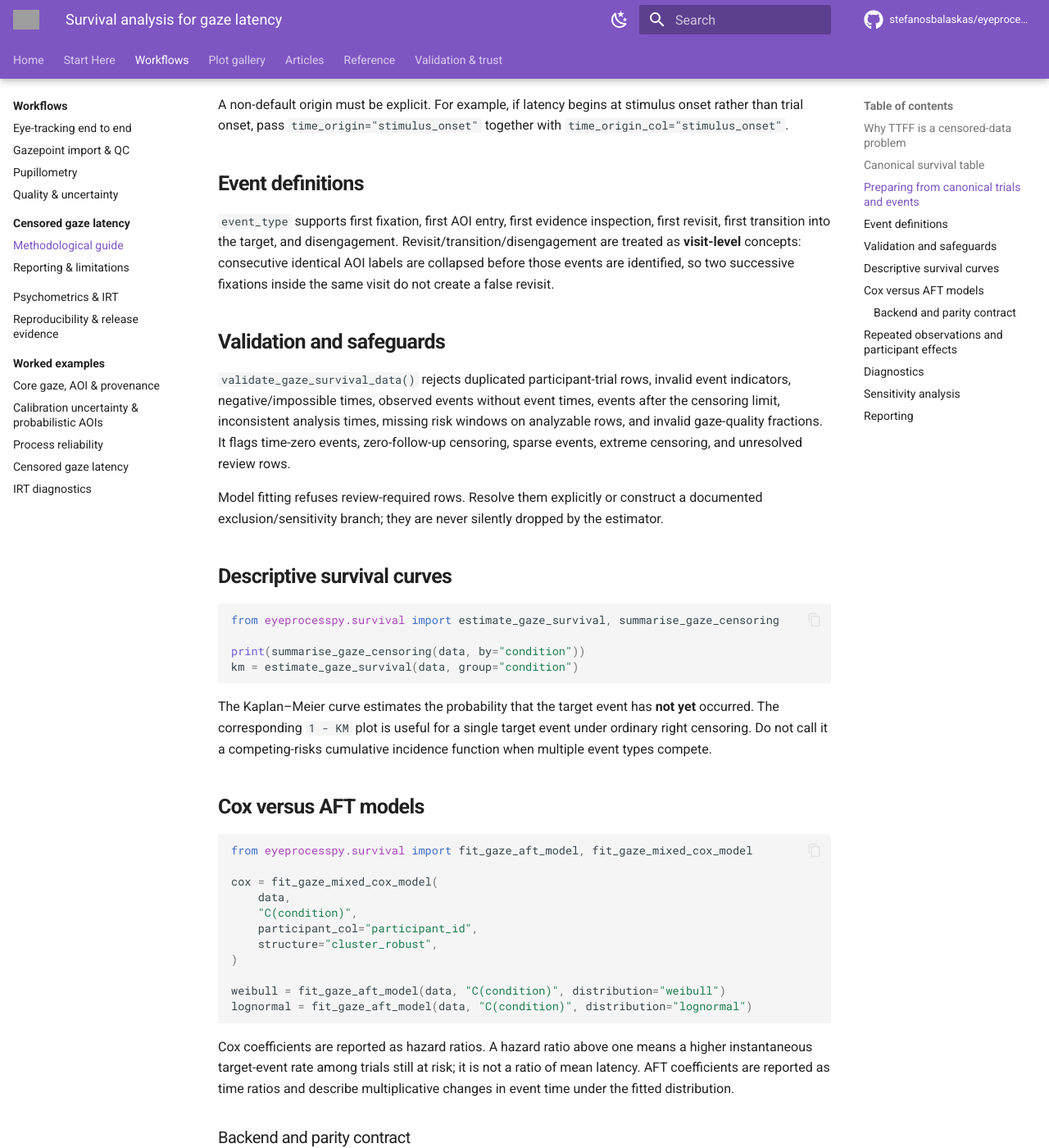
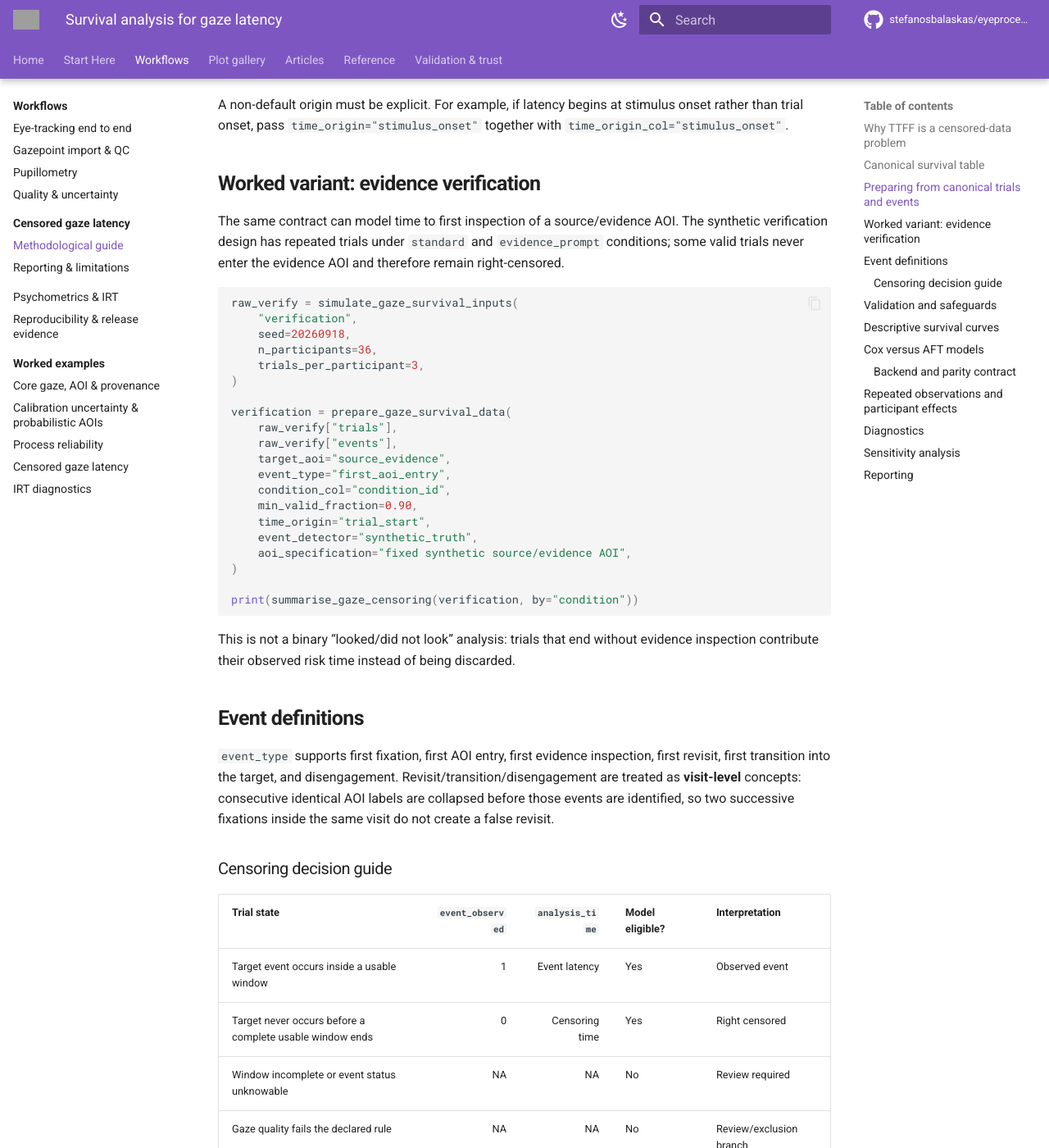
Before and after one commit to stefanosbalaskas/eyeprocesspy, an MkDocs documentation site: the page built from docs/guides/gaze-survival-analysis.md, in a window 1280 px wide and 1400 px high, scrolled down 1470 px. Shown: the whole window at 82% size. Built offline with MkDocs 1.6.1 and Material for MkDocs 9.7.7, drawn with Linux system fonts in a browser that asks for light colours; comment, search, counter and statistics services are not loaded; some of the changed text lies outside the part shown; grey boxes are pictures that could not be loaded.

Commit message:
docs: add verification example and censoring decision guide

````diff
--- a/docs/guides/gaze-survival-analysis.md
+++ b/docs/guides/gaze-survival-analysis.md
@@ -57,9 +57,50 @@ Canonical `eyeprocess` episode tables can be matched by `participant_id + trial_
 
 A non-default origin must be explicit. For example, if latency begins at stimulus onset rather than trial onset, pass `time_origin="stimulus_onset"` together with `time_origin_col="stimulus_onset"`.
 
+## Worked variant: evidence verification
+
+The same contract can model time to first inspection of a source/evidence AOI. The synthetic verification design has repeated trials under `standard` and `evidence_prompt` conditions; some valid trials never enter the evidence AOI and therefore remain right-censored.
+
+```python
+raw_verify = simulate_gaze_survival_inputs(
+    "verification",
+    seed=20260918,
+    n_participants=36,
+    trials_per_participant=3,
+)
+
+verification = prepare_gaze_survival_data(
+    raw_verify["trials"],
+    raw_verify["events"],
+    target_aoi="source_evidence",
+    event_type="first_aoi_entry",
+    condition_col="condition_id",
+    min_valid_fraction=0.90,
+    time_origin="trial_start",
+    event_detector="synthetic_truth",
+    aoi_specification="fixed synthetic source/evidence AOI",
+)
+
+print(summarise_gaze_censoring(verification, by="condition"))
+```
+
+This is not a binary “looked/did not look” analysis: trials that end without evidence inspection contribute their observed risk time instead of being discarded.
+
 ## Event definitions
 
 `event_type` supports first fixation, first AOI entry, first evidence inspection, first revisit, first transition into the target, and disengagement. Revisit/transition/disengagement are treated as **visit-level** concepts: consecutive identical AOI labels are collapsed before those events are identified, so two successive fixations inside the same visit do not create a false revisit.
+
+### Censoring decision guide
+
+| Trial state | `event_observed` | `analysis_time` | Model eligible? | Interpretation |
+| --- | ---: | ---: | --- | --- |
+| Target event occurs inside a usable window | 1 | Event latency | Yes | Observed event |
+| Target never occurs before a complete usable window ends | 0 | Censoring time | Yes | Right censored |
+| Window incomplete or event status unknowable | NA | NA | No | Review required |
+| Gaze quality fails the declared rule | NA | NA | No | Review/exclusion branch |
+| Event occurs after declared censoring limit | Invalid | Invalid | No | Data-contract error |
+
+The package never converts the last three cases into ordinary censoring automatically.
 
 ## Validation and safeguards
 
````
